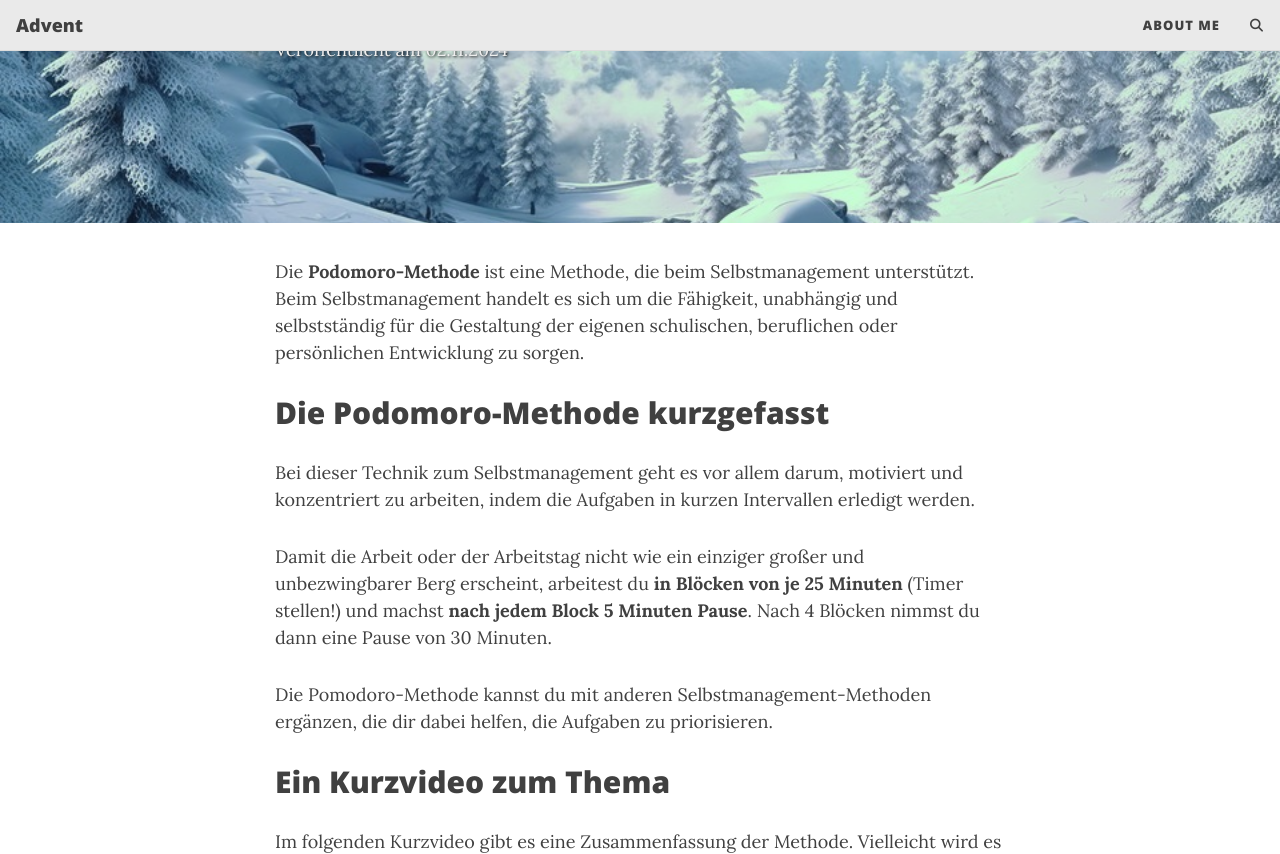
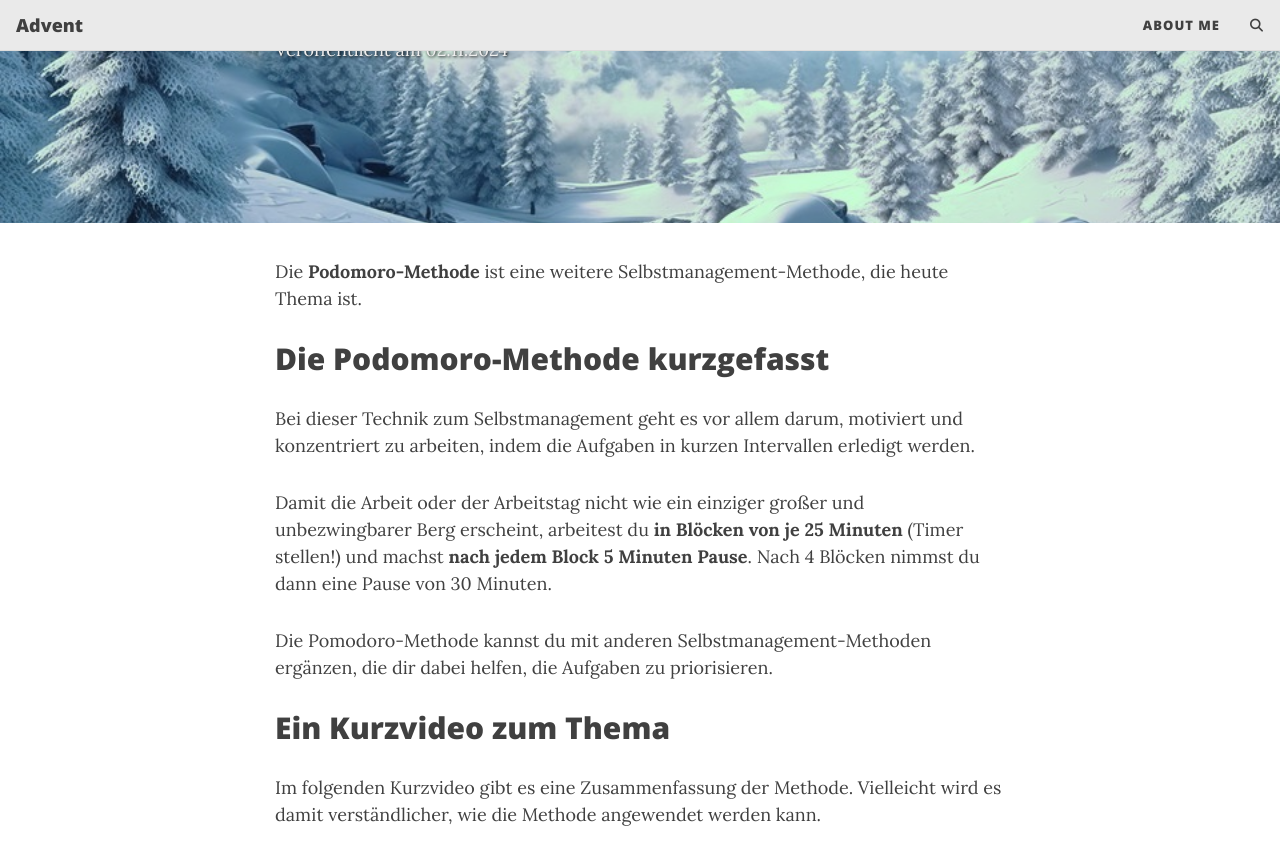
Before and after one commit to taskoj/adhe, a Jekyll site: the page built from _posts/2024-11-02-Podomoro.md, in a window 1280 px wide and 900 px high, scrolled down 376 px, cut to the strip 0-854 px from the top of the window. Built offline with Jekyll 4.4.1, drawn with Linux system fonts in a browser that asks for light colours; comment, search, counter and statistics services are not loaded.

Commit message:
Postupdates

```diff
--- a/_posts/2024-11-02-Podomoro.md
+++ b/_posts/2024-11-02-Podomoro.md
@@ -8,7 +8,7 @@ tags: [Selbstmanagement, Produktivität, Podomoro]
 author: Arnd
 ---
 
-Die **Podomoro-Methode** ist eine Methode, die beim Selbstmanagement unterstützt. Beim Selbstmanagement handelt es sich um die Fähigkeit, unabhängig und selbstständig für die Gestaltung der eigenen schulischen, beruflichen oder persönlichen Entwicklung zu sorgen.
+Die **Podomoro-Methode** ist eine weitere Selbstmanagement-Methode, die heute Thema ist.
 
 ## Die Podomoro-Methode kurzgefasst
 
```
Also changed, not shown: _posts/2024-11-03-Eisenhower.md (+1 -1 lines), _posts/2024-11-04-ABC.md (+1 -1 lines), _posts/2024-11-05-Pareto-Prinzip.md (+1 -1 lines), _posts/2024-11-06-Journaling.md (+1 -1 lines), _posts/2024-11-07-Timeboxing.md (+1 -1 lines).
